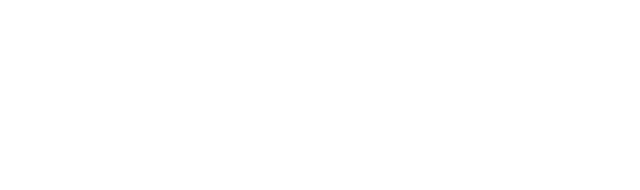
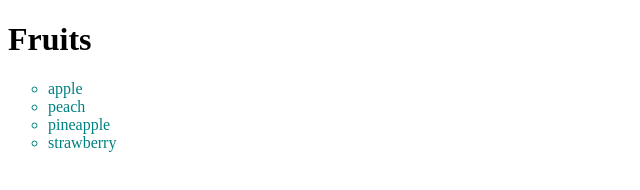
Before and after one commit to khanjanov/CodersTasks, a plain HTML site: page index.html in a window 1280 px wide. Shown: the whole page, without its empty margins (0-640 px from the left). Drawn offline with Linux system fonts and the light colour scheme.

Commit message:
online mentor task added

```diff
--- a/index.html
+++ b/index.html
@@ -12,10 +12,10 @@
     <script src="js/algFuncArr/twentySixthOfJanuary.js"></script>
     <script src="js/algFuncArr/twentyNinthOfJanuary.js"></script>
     <script src="js/algFuncArr/onlineTasksAlgAndEtc.js"></script>
-    <link rel="stylesheet" href="assets/style.css">
+    <link rel="stylesheet" href="assets/style.css" />
   </head>
   <body>
-  <!-- <div class="container">
+    <!-- <div class="container">
     <div class="wrapper">
       <p class="wrapper__parag"></p>
       <button id="increaseBtn">increase</button>
@@ -23,6 +23,9 @@
       <button id="resetBtn">reset</button>
     </div>
   </div> -->
+
+    <h1>Fruits</h1>
+
   </body>
   <script src="js/objAndDOM/homeTask3Obj.js"></script>
   <script src="js/objAndDOM/mentorsHomeTasks.js"></script>
--- a/js/objAndDOM/onlineObjAndDomTasks.js
+++ b/js/objAndDOM/onlineObjAndDomTasks.js
@@ -122,3 +122,22 @@ user.yearIncomeCompression();//6000 */
 }
 upper_case("Abcd");
 upper_case("abcd"); */
+
+//! 09.01.24
+//TODO create list with js
+
+function createList() {
+  let fruits = ["apple", "peach", "pineapple", "strawberry"];
+  let b = document.querySelector("body");
+  let ul = document.createElement("ul");
+  for (i = 0; i < fruits.length; i++) {
+    let li = document.createElement("li");
+    li.style.color = "teal";
+    li.style.listStyleType = "circle";
+    li.append(`${fruits[i]}`);
+    ul.appendChild(li);
+    b.appendChild(ul);
+    console.log(li);
+  }
+}
+createList();
```
